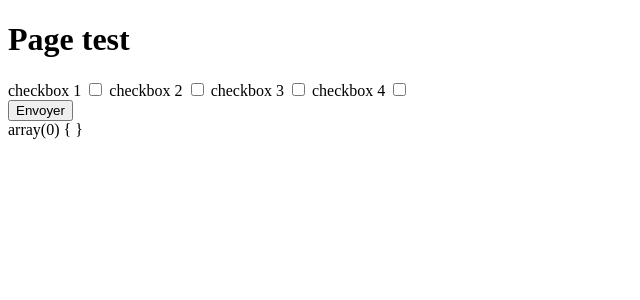
After one commit to SCH-Matthys/ex_academie_2024, a PHP site: page /text.php in a window 1280 px wide. The commit adds this page. Shown: the top 300 px of the page, without its empty margins (0-640 px from the left). Run offline with PHP 8.4, Linux system fonts and the light colour scheme.

Commit message:
vendredi aprem

```diff
--- a/app/include/environnement.php
+++ b/app/include/environnement.php
@@ -1,4 +1,4 @@
 <?php
     session_start();
     $bdd = new PDO("mysql:host=localhost;dbname=ex_academie_2024;charset=utf8","root","");
-    // var_dump($_SESSION);
+    var_dump($_SESSION);
--- a/app/navigation/codex.php
+++ b/app/navigation/codex.php
@@ -27,7 +27,7 @@
             <p><?= $data["description"] ?></p>
             <p>Ajouté par : <?= $data["user_id"] ?></p>
             <?php
-                if(in_array($data["element_name"],$_SESSION["elements"]) == $data["user_id"] || isset($_SESSION["role"]) && $_SESSION["role"] == "admin"){
+                if(isset($_SESSION["user_id"]) && in_array($data["element_name"],$_SESSION["elements"]) == $data["user_id"] || isset($_SESSION["role"]) && $_SESSION["role"] == "admin"){
                     echo "
                             <div>
                                 <a href='/php%20academie%202024/app/actions/editSpell.php?id=".$data["id"]."'>Modifier</a>
--- a/ex_academie_2024.sql
+++ b/ex_academie_2024.sql
@@ -3,7 +3,7 @@
 -- https://www.phpmyadmin.net/
 --
 -- Hôte : 127.0.0.1:3306
--- Généré le : ven. 13 déc. 2024 à 12:52
+-- Généré le : ven. 13 déc. 2024 à 15:53
 -- Version du serveur : 8.0.31
 -- Version de PHP : 8.0.26
 
--- /dev/null
+++ b/text.php
@@ -0,0 +1,27 @@
+<!DOCTYPE html>
+<html lang="en">
+<head>
+    <meta charset="UTF-8">
+    <meta name="viewport" content="width=device-width, initial-scale=1.0">
+    <title>Document</title>
+</head>
+<body>
+    <h1>Page test</h1>
+    <form action="text.php" method="POST">
+        <div>
+            <label for="checkbox1">checkbox 1</label>
+            <input type="checkbox" name="checkbox1" id="checkbox1" value="checkbox1">
+            <label for="checkbox1">checkbox 2</label>
+            <input type="checkbox" name="checkbox2" id="checkbox2" value="checkbox2">
+            <label for="checkbox1">checkbox 3</label>
+            <input type="checkbox" name="checkbox3" id="checkbox3" value="checkbox3">
+            <label for="checkbox1">checkbox 4</label>
+            <input type="checkbox" name="checkbox4" id="checkbox4" value="checkbox4">
+        </div>
+        <button>Envoyer</button>
+    </form>
+    <?php
+        var_dump($_POST);
+    ?>
+</body>
+</html>
```
Also changed, not shown: app/authentification/register.php (+23 -13 lines).
